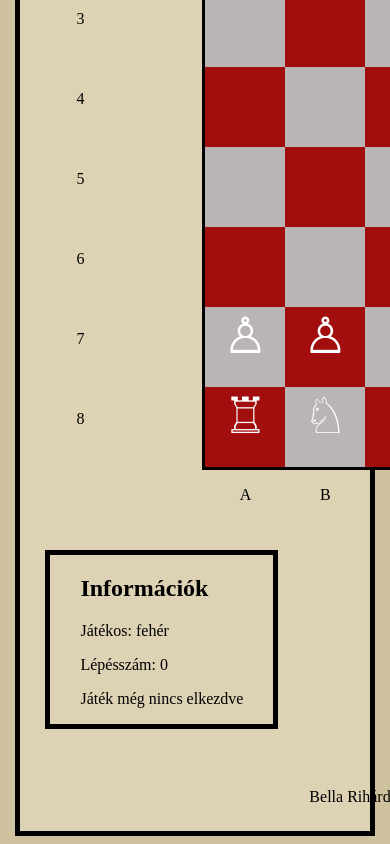
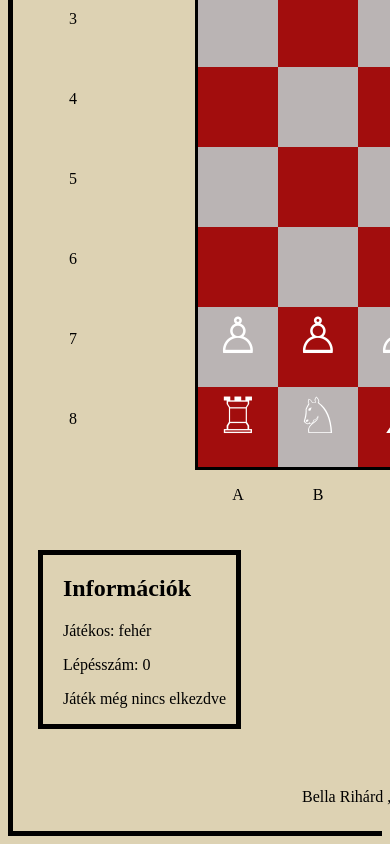
Before and after one commit to Sivatagi-Roham-Csigak-B-D-V/Sakk_Beadando, a plain HTML site: page index.html in a window 390 px wide. Shown: the part 475-1319 px from the top of the page. Drawn offline with nearby package versions, Linux system fonts and the light colour scheme.

Commit message:
responsive tesztelése

```diff
--- a/style.css
+++ b/style.css
@@ -1,6 +1,6 @@
 main{
     width: 80%;
-    max-width: 1200px;
+    max-width: fit-content;
     display: grid;
     grid-template-areas: "h h h h h"
                          "n n n n n"
@@ -35,8 +35,8 @@ aside{
 
     border:5px solid black;
     grid-area: as;
-    padding-left: 30px;
-    padding-right: 30px;
+    padding-left: 20px;
+    padding-right: 10px;
 
     height: fit-content;
     width: fit-content;
@@ -135,8 +135,10 @@ h1,h3,footer{
     background-color: #ddd;
   }
 
-  @media (max-width: 800px) {
+  @media (max-width: 1000px) {
    main{
+    border: none;
+    width: 100%;
     grid-template-areas: "h h h "
                          "n n n "
                          "sz1 sz1 sz1 "
@@ -145,5 +147,10 @@ h1,h3,footer{
                          "as as as"
                          "f f f ";
    }
+   body{
+    border: solid black 5px;
+    background-color: rgb(221, 210, 179);
+   }
+
 
     }
```
